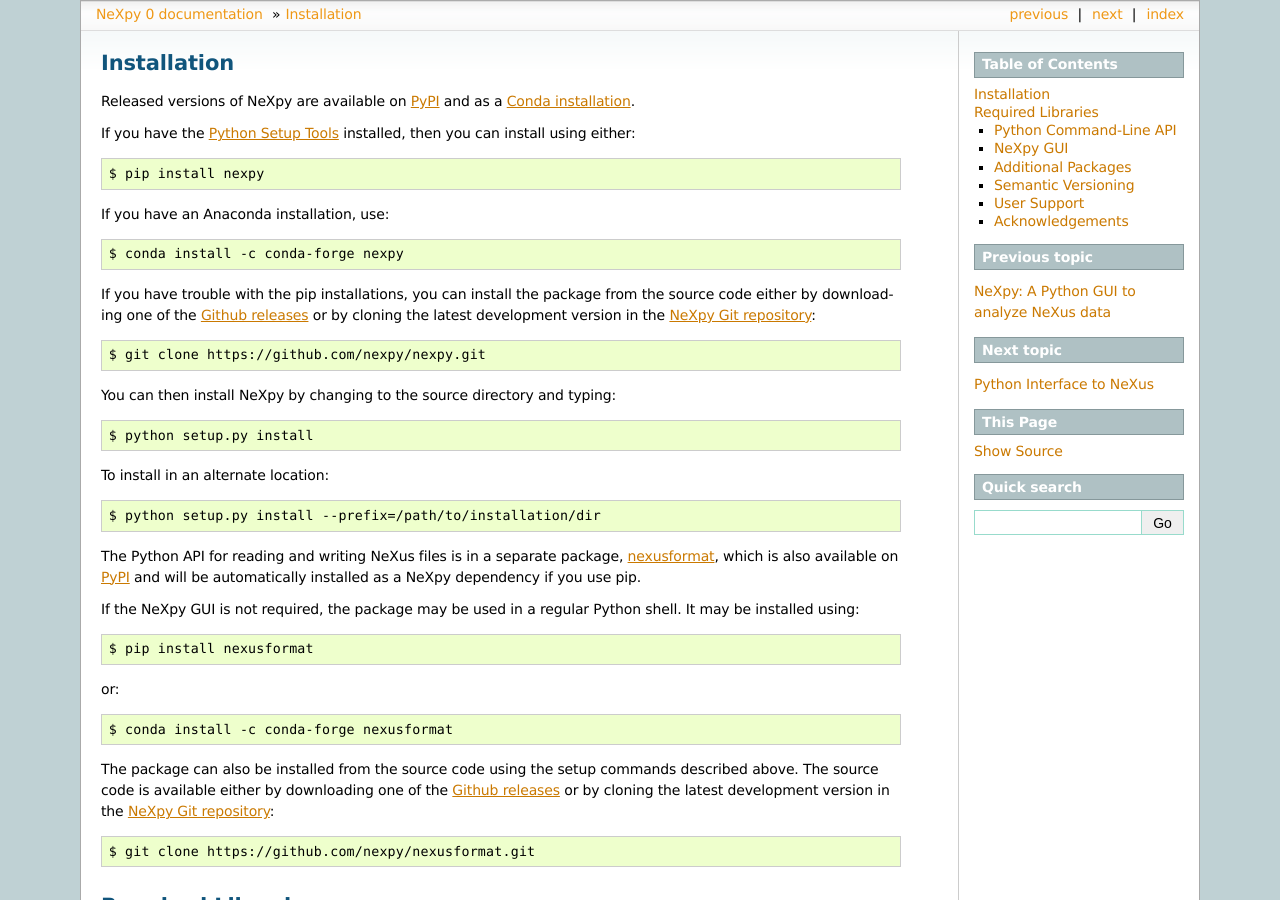
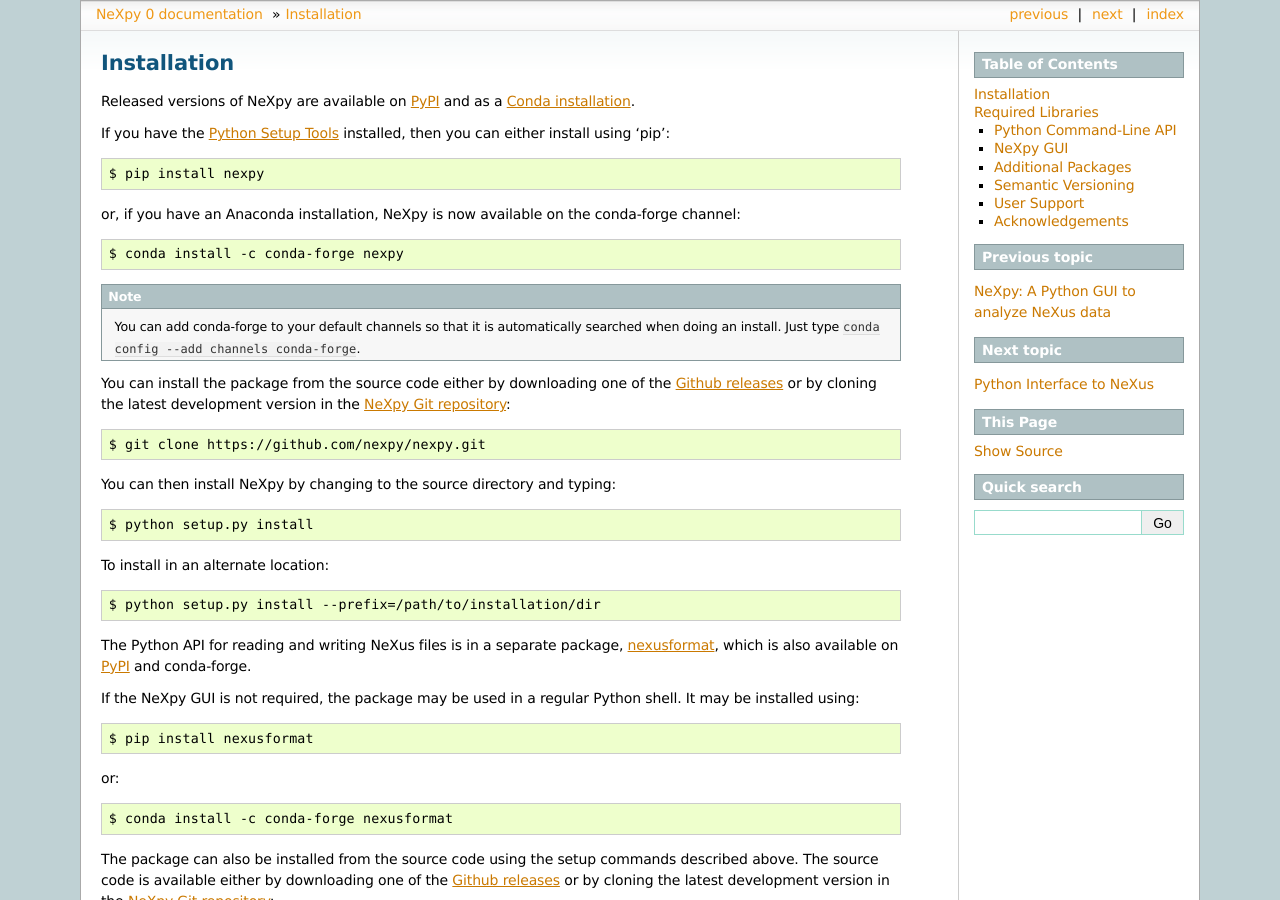
Before and after one commit to nexpy/nexpy, a Sphinx documentation site: the page built from doc/source/includeme.rst, in a window 1280 px wide and 900 px high. Built offline with Sphinx 7.4.7, drawn with Linux system fonts in a browser that asks for light colours.

Commit message:
rebuilt docs

```diff
--- a/README.rst
+++ b/README.rst
@@ -5,19 +5,22 @@
 <https://anaconda.org/nexpy>`_.
 
 If you have the `Python Setup Tools <https://pypi.python.org/pypi/setuptools>`_
-installed, then you can install using either::
+installed, then you can either install using 'pip'::
 
     $ pip install nexpy
 
-If you have an Anaconda installation, use::
+or, if you have an Anaconda installation, NeXpy is now available on the
+conda-forge channel::
 
     $ conda install -c conda-forge nexpy
 
-If you have trouble with the pip installations, you can install
-the package from the source code either by downloading one of the
-`Github releases <https://github.com/nexpy/nexpy/releases>`_ or by cloning the
-latest development version in the `NeXpy Git
-repository <https://github.com/nexpy/nexpy>`_::
+.. note:: You can add conda-forge to your default channels so that it is
+          automatically searched when doing an install. Just type
+          ``conda config --add channels conda-forge``.
+
+You can install the package from the source code either by downloading one of
+the `Github releases <https://github.com/nexpy/nexpy/releases>`_ or by cloning
+the latest development version in the `NeXpy Git repository <https://github.com/nexpy/nexpy>`_::
 
     $ git clone https://github.com/nexpy/nexpy.git
 
@@ -31,8 +34,7 @@
 
 The Python API for reading and writing NeXus files is in a separate package,
 `nexusformat <https://github.com/nexpy/nexusformat>`_, which is also available
-on `PyPI <https://pypi.python.org/pypi/nexusformat/>`_ and
-will be automatically installed as a NeXpy dependency if you use pip.
+on `PyPI <https://pypi.python.org/pypi/nexusformat/>`_ and conda-forge.
 
 If the NeXpy GUI is not required, the package may be used in a regular Python
 shell. It may be installed using::
--- a/doc/source/conf.py
+++ b/doc/source/conf.py
@@ -166,7 +166,7 @@
 #html_file_suffix = None
 
 # Output file base name for HTML help builder.
-htmlhelp_basename = nexpy.__package_name__ + u'doc'
+htmlhelp_basename = nexpy.__package_name__+'doc'
 
 
 # -- Options for LaTeX output --------------------------------------------------
@@ -187,7 +187,7 @@
 latex_documents = [
   ('index',
    nexpy.__package_name__+'.tex',
-   nexpy.__package_name__+u' Documentation',
+   nexpy.__package_name__+' Documentation',
    nexpy.__documentation_author__,
    'manual'),
 ]
@@ -220,7 +220,7 @@
 man_pages = [
     ('index',
      nexpy.__package_name__.lower(),
-     nexpy.__package_name__+u' Documentation',
+     nexpy.__package_name__+' Documentation',
      [nexpy.__documentation_author__], 1)
 ]
 
@@ -236,7 +236,7 @@
 texinfo_documents = [
   ('index',
    nexpy.__package_name__,
-   nexpy.__package_name__+u' Documentation',
+   nexpy.__package_name__+' Documentation',
    nexpy.__documentation_author__,
    nexpy.__package_name__,
    nexpy.__description__,
--- a/doc/source/example_plugins.rst
+++ b/doc/source/example_plugins.rst
@@ -1,5 +1,5 @@
 Example plugins
-###############
+===============
 
 .. include:: ../../src/nexpy/examples/plugins/README.rst
 
--- a/doc/source/example_scripts.rst
+++ b/doc/source/example_scripts.rst
@@ -1,5 +1,5 @@
 Example scripts
-###############
+===============
 
 .. include:: ../../src/nexpy/examples/scripts/README.rst
 
```
Also changed, not shown: doc/source/example_data.rst (+2 -9 lines).
